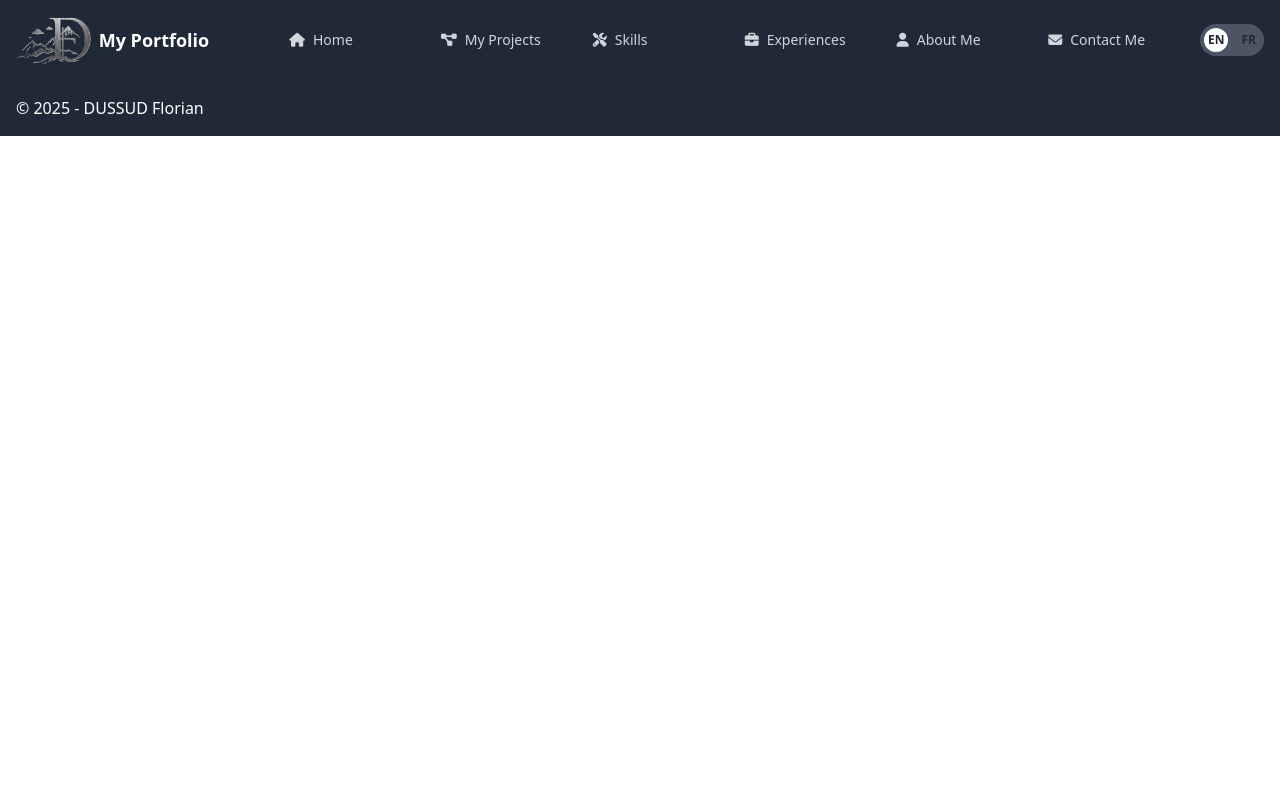
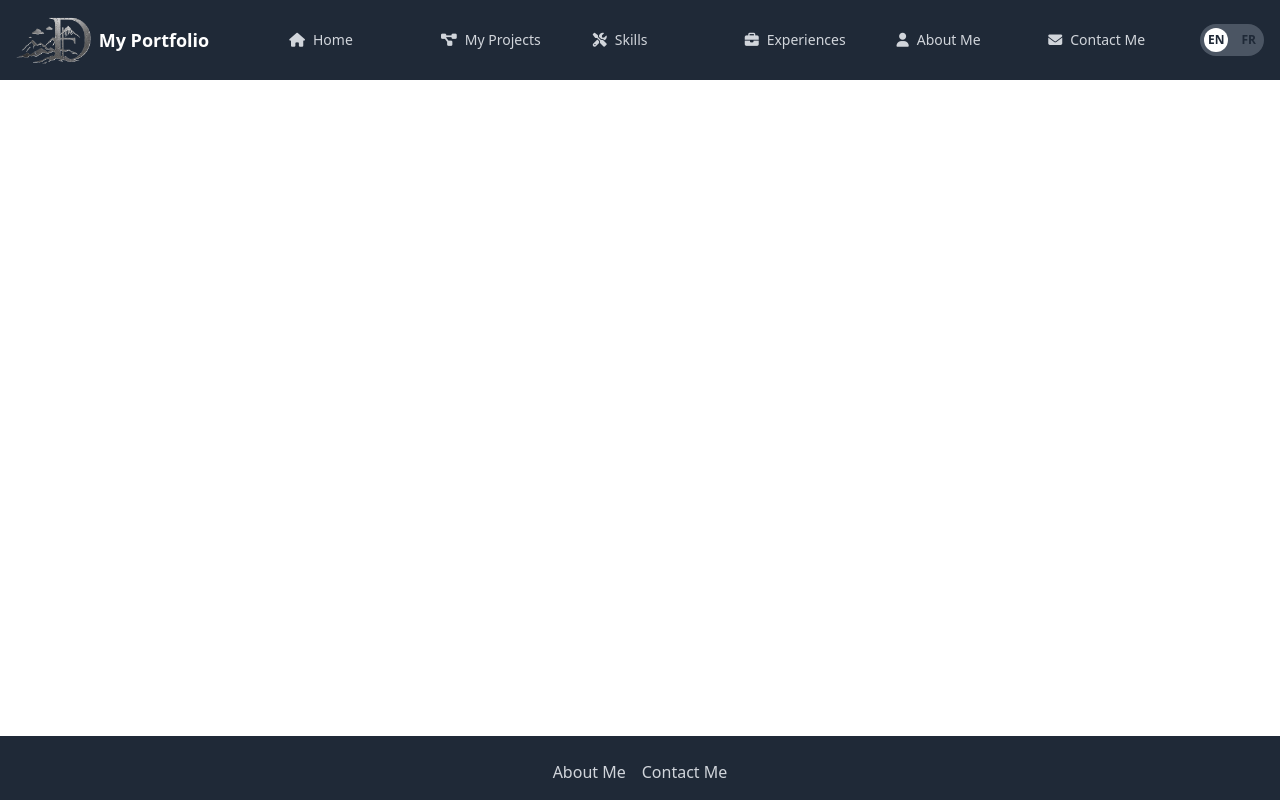
Before and after one commit to Papyquirush/portfolio, a Vue app: page / in a window 1280 px wide. Built offline with nearby package versions, Linux system fonts and the light colour scheme.

Commit message:
feat(footer): footer + traduction globale

```diff
--- a/src/App.vue
+++ b/src/App.vue
@@ -1,45 +1,26 @@
 <template>
-  <NavHeader />
-  <Footer />
+  <div class="app-container">
+    <NavHeader />
+    <main class="content">
+
+    </main>
+    <Footer />
+  </div>
 </template>
 
-
 <script setup>
-
-
-
-
 import NavHeader from "@/components/partials/NavHeader.vue";
 import Footer from "@/components/partials/Footer.vue";
 </script>
 
-
-
 <style scoped>
-header {
-  line-height: 1.5;
+.app-container {
+  display: flex;
+  flex-direction: column;
+  min-height: 100vh;
 }
 
-.logo {
-  display: block;
-  margin: 0 auto 2rem;
-}
-
-@media (min-width: 1024px) {
-  header {
-    display: flex;
-    place-items: center;
-    padding-right: calc(var(--section-gap) / 2);
-  }
-
-  .logo {
-    margin: 0 2rem 0 0;
-  }
-
-  header .wrapper {
-    display: flex;
-    place-items: flex-start;
-    flex-wrap: wrap;
-  }
+.content {
+  flex: 1;
 }
 </style>
--- a/src/components/partials/Footer.vue
+++ b/src/components/partials/Footer.vue
@@ -1,9 +1,12 @@
 <template>
-<footer>
-  <div class="bg-gray-800 p-4 w-full wrapper">
-    <p class="text-white">&copy; 2025 - DUSSUD Florian</p>
-  </div>
-</footer>
+  <footer>
+    <div class="bg-gray-800 p-4 w-full wrapper">
+      <div class="flex justify-center mt-2">
+        <a href="/about" class="text-gray-300 mx-2 hover:underline">{{ $t('aboutMe') }}</a>
+        <a href="/contact" class="text-gray-300 mx-2 hover:underline">{{ $t('contactMe') }}</a>
+      </div>
+    </div>
+  </footer>
 </template>
 
 <script setup>
@@ -11,5 +14,4 @@
 </script>
 
 <style scoped>
-
 </style>
--- a/src/components/partials/NavHeader.vue
+++ b/src/components/partials/NavHeader.vue
@@ -50,10 +50,8 @@
 </template>
 
 <script setup>
-import {reactive, ref} from "vue";
-import {useI18n} from 'vue-i18n';
-
-const {locale} = useI18n();
+import { reactive, ref } from "vue";
+import { i18n, locale } from '@/i18n';
 
 const links = reactive([
   {name: "home", isHovered: false, l: "/", icon: "home"},
@@ -65,8 +63,9 @@ const links = reactive([
 ]);
 
 function changeLanguage() {
-  locale.value = locale.value === 'en' ? 'fr' : 'en';
-  console.log(locale.value);
+  const newLocale = locale.value === 'en' ? 'fr' : 'en';
+  locale.value = newLocale;
+  i18n.global.locale = newLocale;
 }
 
 const isMenuOpen = ref(false);
--- a/src/i18n.js
+++ b/src/i18n.js
@@ -1,4 +1,5 @@
 import { createI18n } from 'vue-i18n';
+import { ref } from 'vue';
 
 const messages = {
     en: {
@@ -26,4 +27,6 @@ const i18n = createI18n({
     messages,
 });
 
-export default i18n;
+const locale = ref(i18n.global.locale);
+
+export { i18n, locale };
--- a/src/main.js
+++ b/src/main.js
@@ -1,9 +1,7 @@
 import { createApp } from 'vue'
 import App from './App.vue'
-import i18n from './i18n';
+import {i18n} from './i18n';
 import '@fortawesome/fontawesome-free/css/all.css';
-
-// add this
 import './index.css'
 
 createApp(App).use(i18n).mount('#app')
```
